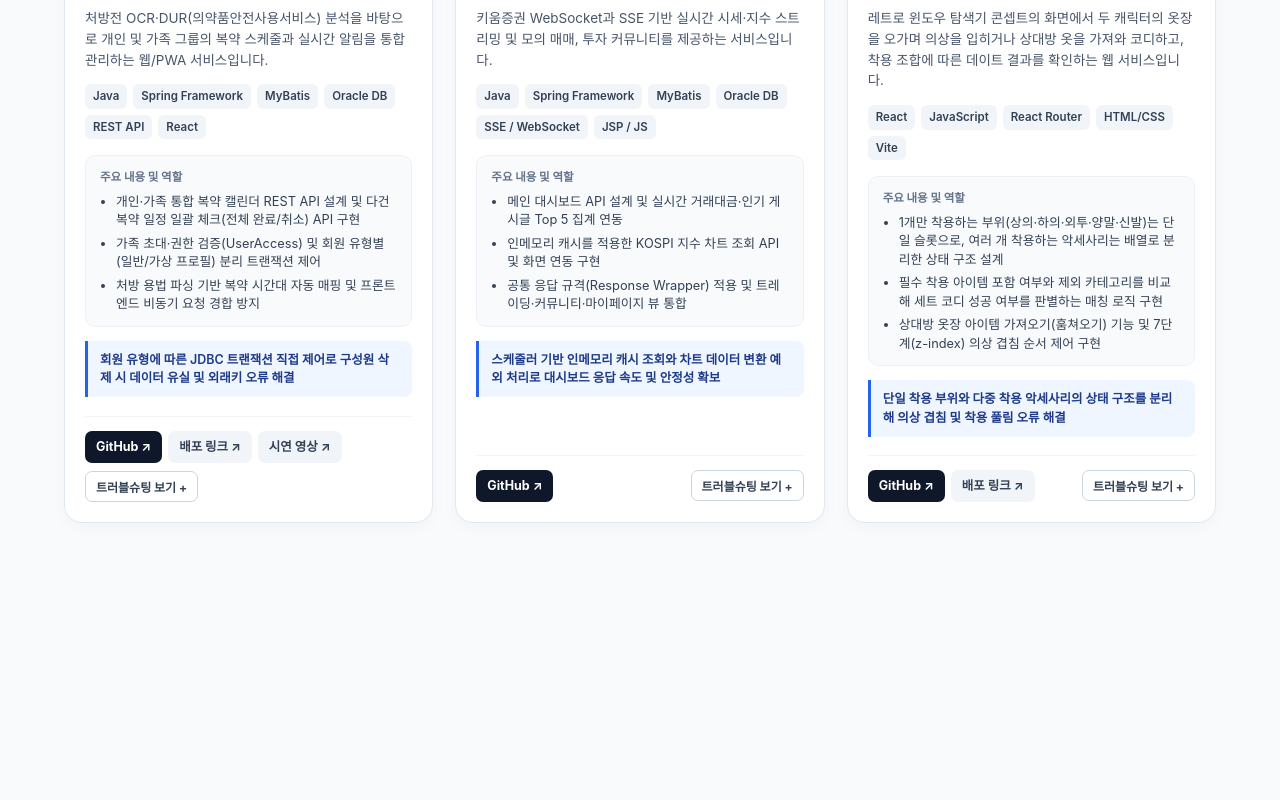
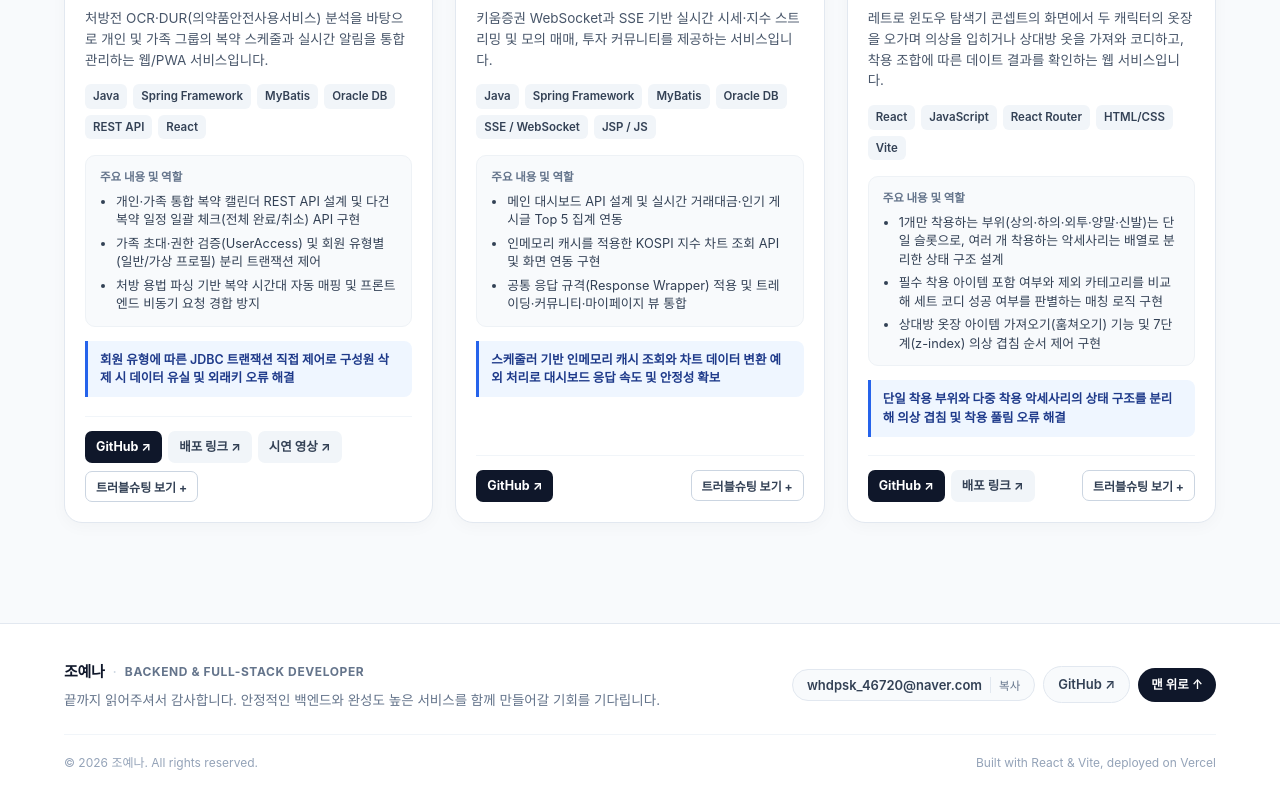
Before and after one commit to a77528221-alt/Portfolio, a React (Vite) app: page / in a window 1280 px wide. Shown: the part 1078-1878 px from the top of the page. Before the commit the page ends 1681 px from the top, so only its background shows below. Built offline with nearby package versions, Linux system fonts and the light colour scheme; a web font is replaced by a local one.

Commit message:
feat: 포트폴리오 하단 푸터 영역 및 연락처/링크 추가

```diff
--- a/src/App.css
+++ b/src/App.css
@@ -745,6 +745,110 @@
   justify-content: flex-end;
 }
 
+/* ========================================================= */
+/* 하단 푸터 (Footer)                                         */
+/* ========================================================= */
+.site-footer {
+  background-color: #ffffff;
+  border-top: 1px solid #e2e8f0;
+  margin-top: 20px;
+}
+
+.site-footer-inner {
+  max-width: 1200px;
+  margin: 0 auto;
+  padding: 36px 24px 28px;
+  display: flex;
+  flex-direction: column;
+  gap: 24px;
+}
+
+.footer-top {
+  display: flex;
+  flex-direction: column;
+  gap: 20px;
+  justify-content: space-between;
+}
+
+@media (min-width: 768px) {
+  .footer-top {
+    flex-direction: row;
+    align-items: center;
+  }
+}
+
+.footer-brand-group {
+  display: flex;
+  flex-direction: column;
+  gap: 6px;
+}
+
+.footer-brand {
+  display: flex;
+  align-items: center;
+  gap: 8px;
+  font-size: 15px;
+  color: #0f172a;
+}
+
+.footer-brand strong {
+  font-weight: 800;
+  letter-spacing: -0.3px;
+}
+
+.footer-role-divider {
+  color: #cbd5e1;
+}
+
+.footer-brand span:last-child {
+  font-size: 12px;
+  font-weight: 700;
+  color: #64748b;
+  letter-spacing: 0.6px;
+}
+
+.footer-message {
+  font-size: 13.5px;
+  color: #64748b;
+  line-height: 1.5;
+}
+
+.footer-actions {
+  display: flex;
+  flex-wrap: wrap;
+  align-items: center;
+  gap: 8px;
+}
+
+.footer-top-btn {
+  display: inline-flex;
+  align-items: center;
+  padding: 7px 13px;
+  border-radius: 9999px;
+  background-color: #0f172a;
+  color: #ffffff;
+  font-size: 12.5px;
+  font-weight: 600;
+  text-decoration: none;
+  transition: background-color 0.15s ease;
+}
+
+.footer-top-btn:hover {
+  background-color: #1e293b;
+}
+
+.footer-bottom {
+  padding-top: 18px;
+  border-top: 1px solid #f1f5f9;
+  display: flex;
+  flex-wrap: wrap;
+  align-items: center;
+  justify-content: space-between;
+  gap: 8px;
+  font-size: 12px;
+  color: #94a3b8;
+}
+
 /* 인쇄 / PDF 저장 대응 */
 @media print {
   .top-nav,
--- a/src/App.jsx
+++ b/src/App.jsx
@@ -398,6 +398,58 @@ export default function App() {
       </main>
 
       {/* =================================================== */}
+      {/* 하단 푸터 (Footer)                                   */}
+      {/* =================================================== */}
+      <footer className="site-footer">
+        <div className="site-footer-inner">
+          <div className="footer-top">
+            <div className="footer-brand-group">
+              <div className="footer-brand">
+                <strong>{profile.name}</strong>
+                <span className="footer-role-divider">·</span>
+                <span>{profile.role}</span>
+              </div>
+              <p className="footer-message">
+                끝까지 읽어주셔서 감사합니다. 안정적인 백엔드와 완성도 높은
+                서비스를 함께 만들어갈 기회를 기다립니다.
+              </p>
+            </div>
+
+            <div className="footer-actions">
+              <button
+                type="button"
+                className={`contact-chip ${copied ? "is-copied" : ""}`}
+                onClick={handleCopyEmail}>
+                <span>{profile.email}</span>
+                <span className={`copy-status ${copied ? "copied" : ""}`}>
+                  {copied ? "복사됨" : "복사"}
+                </span>
+              </button>
+
+              {profile.githubUrl && (
+                <a
+                  href={profile.githubUrl}
+                  target="_blank"
+                  rel="noreferrer"
+                  className="contact-chip">
+                  GitHub ↗
+                </a>
+              )}
+
+              <a href="#about" className="footer-top-btn">
+                맨 위로 ↑
+              </a>
+            </div>
+          </div>
+
+          <div className="footer-bottom">
+            <span>© 2026 {profile.name}. All rights reserved.</span>
+            <span>Built with React & Vite, deployed on Vercel</span>
+          </div>
+        </div>
+      </footer>
+
+      {/* =================================================== */}
       {/* 프로젝트 상세 내용 / 트러블슈팅 모달                 */}
       {/* =================================================== */}
       {selectedProject && (
```
